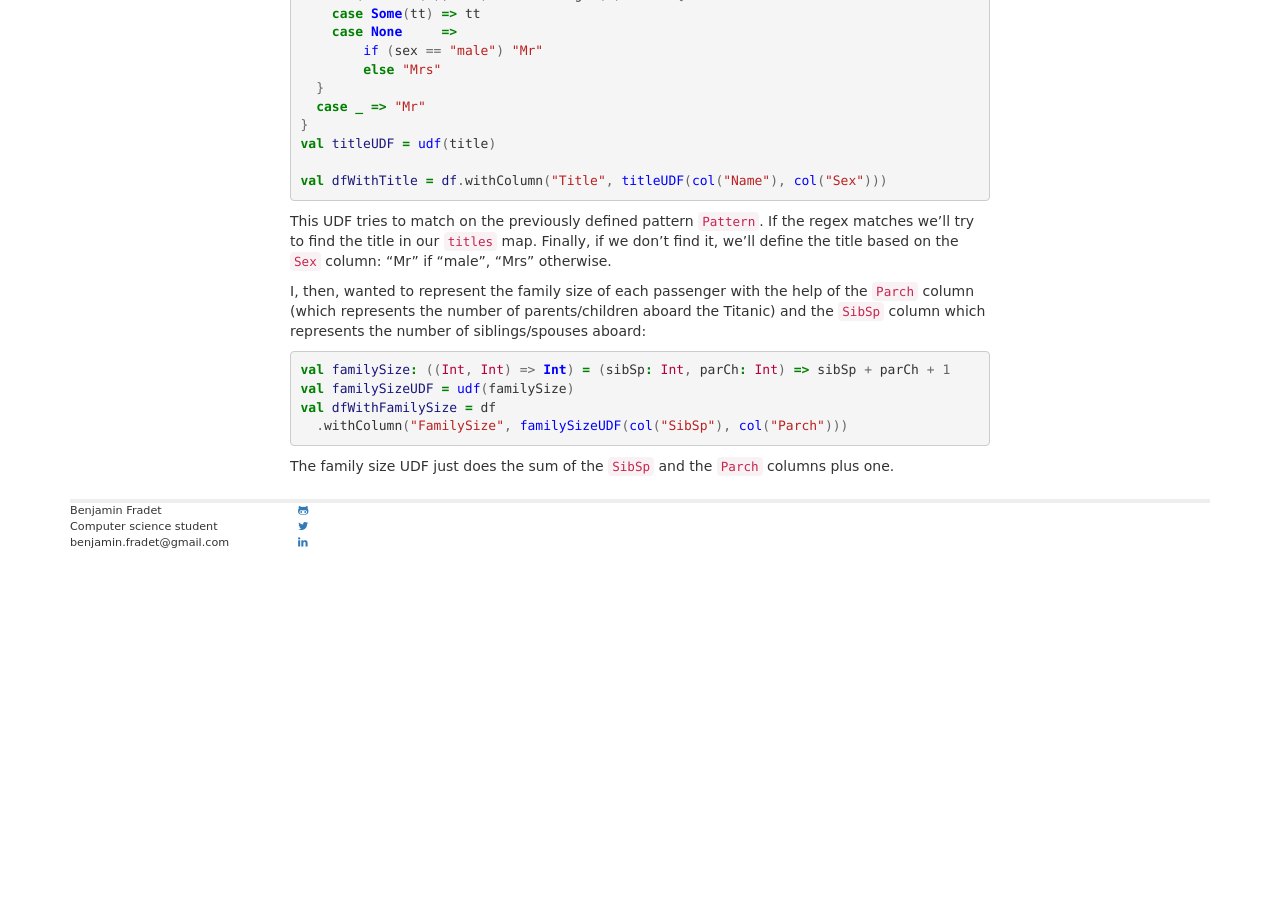
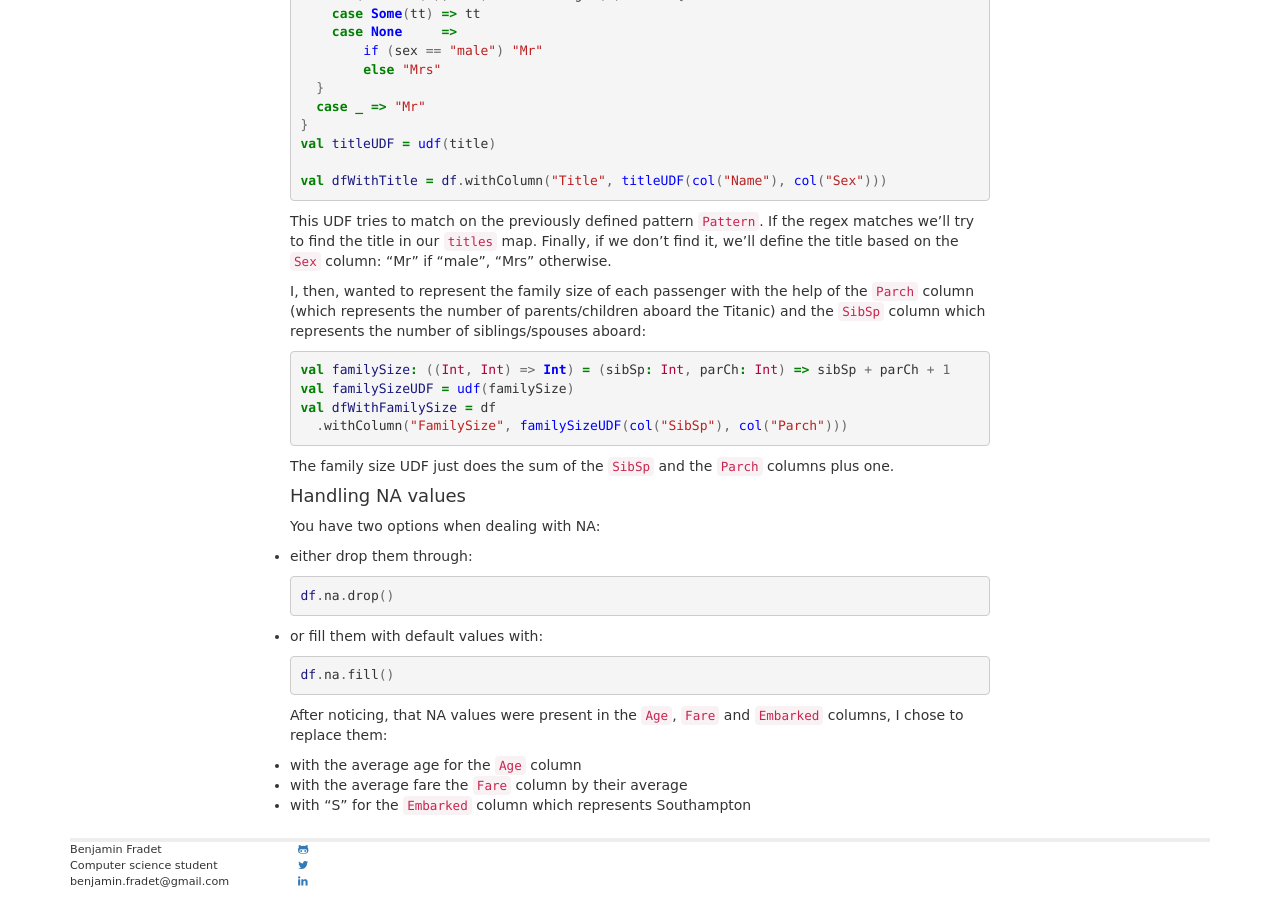
Before and after one commit to BenFradet/benfradet.github.io, a Jekyll site: the page built from _posts/2015-12-01-Exploring-spark.ml-with-the-Titanic-dataset.md, in a window 1280 px wide and 900 px high, scrolled down 2836 px. Built offline with Jekyll 4.4.1, drawn with Linux system fonts in a browser that asks for light colours; nearby versions of some CDN libraries; Markdown is read by kramdown in place of the engine named in the settings; before the commit the page ends 3397 px from its top, so only the background shows below that.

Commit message:
started the handling na values part

```diff
--- a/_posts/2015-12-01-Exploring-spark.ml-with-the-Titanic-dataset.md
+++ b/_posts/2015-12-01-Exploring-spark.ml-with-the-Titanic-dataset.md
@@ -204,3 +204,19 @@ val dfWithFamilySize = df
 
 The family size UDF just does the sum of the `SibSp` and the `Parch` columns
 plus one.
+
+#### Handling NA values
+
+You have two options when dealing with NA:
+
+  - either drop them through:
+    {% highlight scala %}df.na.drop(){% endhighlight %}
+  - or fill them with default values with:
+    {% highlight scala %}df.na.fill(){% endhighlight %}
+
+After noticing, that NA values were present in the `Age`, `Fare` and `Embarked`
+columns, I chose to replace them:
+
+  - with the average age for the `Age` column
+  - with the average fare the `Fare` column by their average
+  - with "S" for the `Embarked` column which represents Southampton
```
